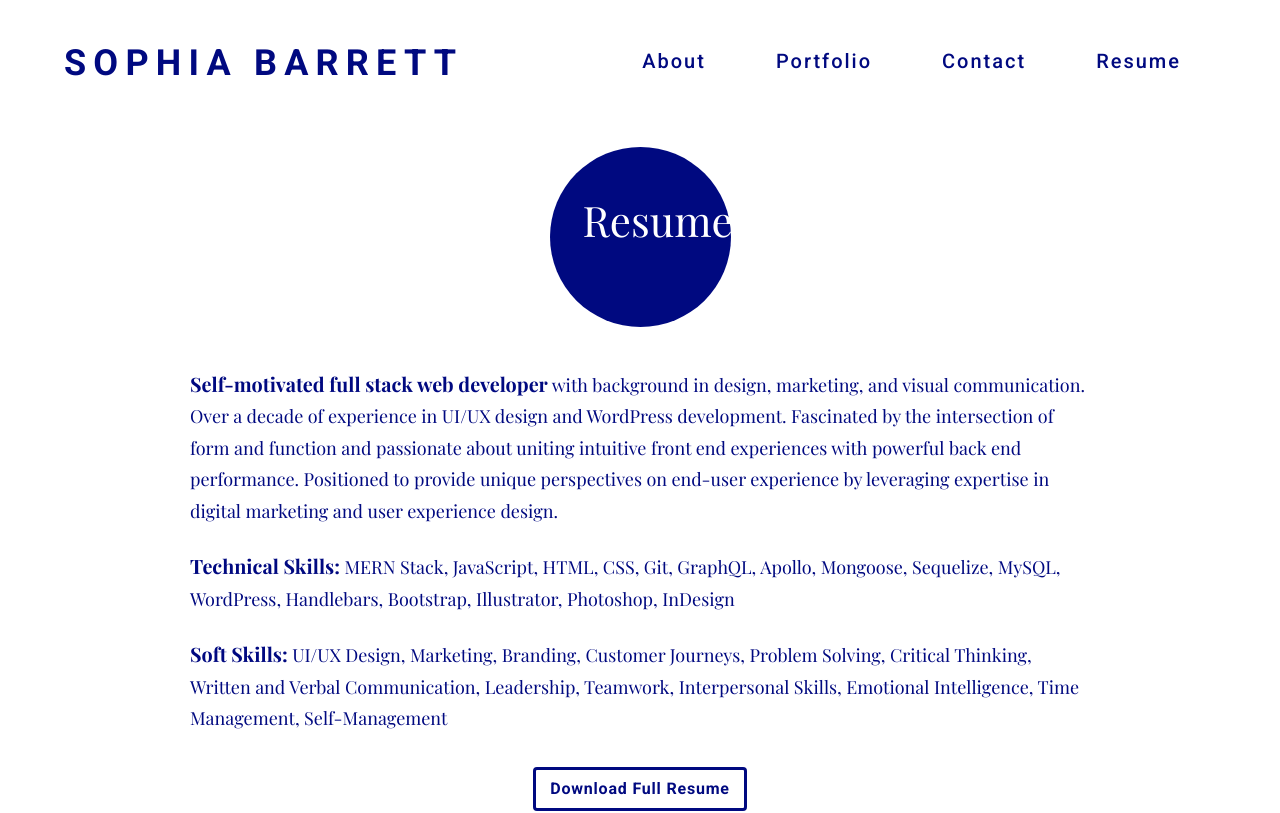
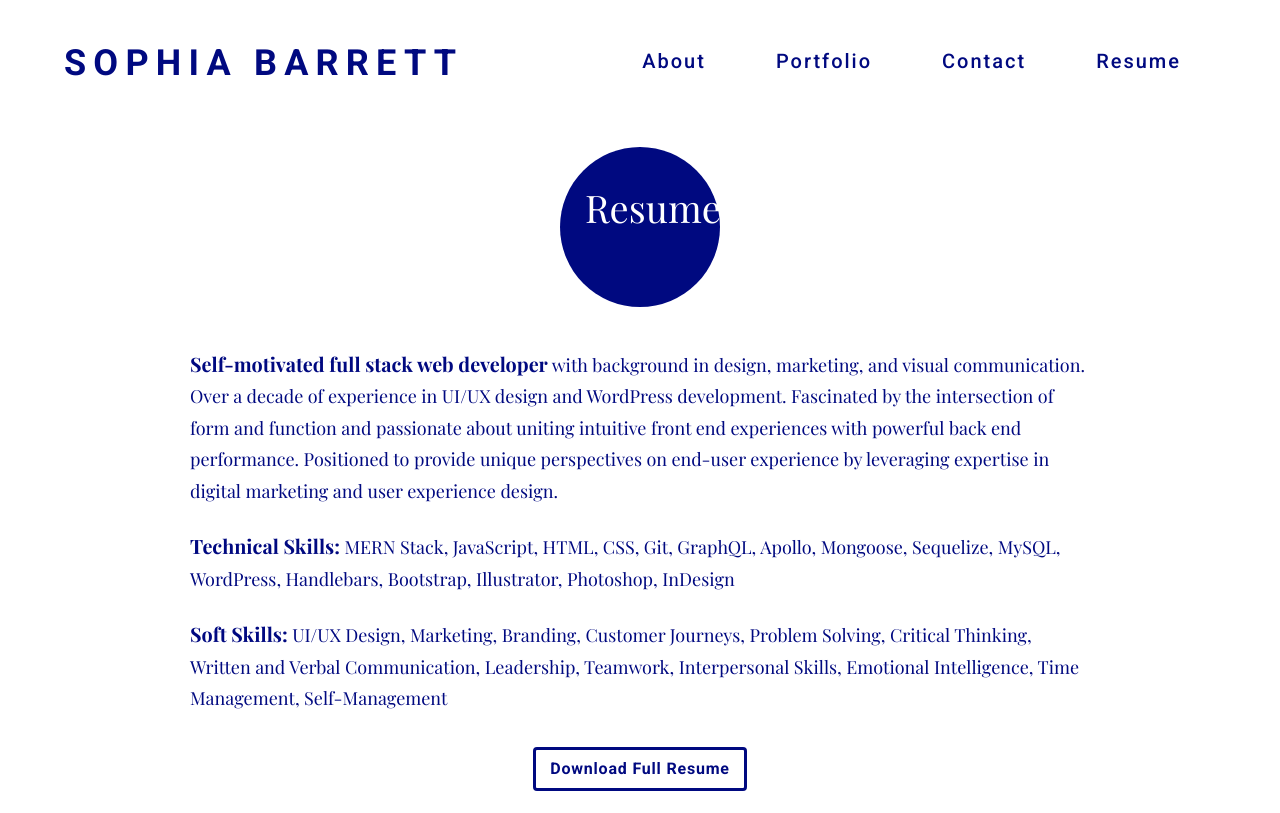
Before and after one commit to sophiabarrett/sophiabarrett.co, a React (Create React App) app: page /resume in a window 1280 px wide. Shown: the top 813 px of the page. Built offline with nearby package versions, Linux system fonts and the light colour scheme; a web font is replaced by a local one.

Commit message:
update home route and resume h2

```diff
--- a/src/App.js
+++ b/src/App.js
@@ -18,6 +18,7 @@
         <Header />
         <main>
           <Routes>
+            <Route exact path="/home" element={<Home />} />
             <Route exact path="/about" element={<About />} />
             <Route exact path="/portfolio" element={<Portfolio />} />
             <Route exact path="/contact" element={<Contact />} />
--- a/src/index.css
+++ b/src/index.css
@@ -358,7 +358,8 @@
 
 /* Resume Content Styles */
 #resume .title-wrapper h2 {
-  padding: 45px 88px 75px 33px;
+  font-size: 38px;
+  padding: 35px 75px 65px 25px;
 }
 
 #resume .content-wrapper {
```
